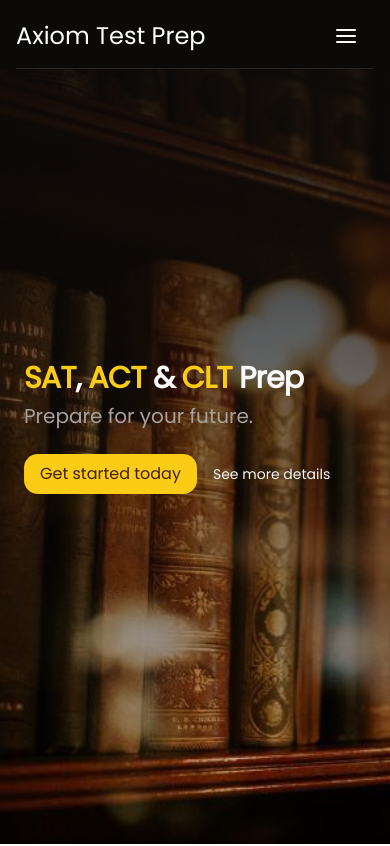
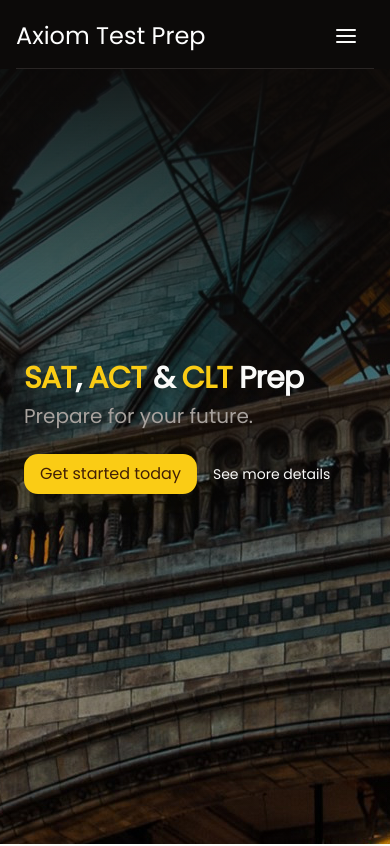
Before and after one commit to aaronzygala/tutoring_site, a Next.js app: page / in a window 390 px wide. Shown: the top 846 px of the page. Built offline with nearby package versions, Linux system fonts and the light colour scheme.

Commit message:
Fixed mobile image issue, added more images

```diff
--- a/src/app/about-us/page.tsx
+++ b/src/app/about-us/page.tsx
@@ -10,14 +10,20 @@ import {
 } from "@/components/ui/card"
 import { Icons } from "@/components/icons";
 import tempImage from "@/app/favicon.ico";
+import booksImage from "@/assets/books.jpg";
 
 
 export default function ContactUs() {
   return (
     <main className="overflow-clip">
-        <div className="min-h-screen">
-
-        <div className="flex flex-col items-left z-10 lg:px-44 pt-4">
+        <Image
+          src={booksImage}
+          alt="Bookcase Image"
+          className="absolute top-0 w-full h-full object-fill z-0"
+          priority
+          quality={100}
+        />
+        <div className="relative backdrop-blur-sm bg-gradient-to-t from-background to-transparent min-h-screen overflow-hidden z-10 flex flex-col items-left lg:px-44 pt-4">
           <div className="mt-24">
             <Card className="border-none bg-transparent shadow-none">
               <div className="flex flex-col items-left">
@@ -49,8 +55,7 @@ export default function ContactUs() {
               </div>
             </Card>
           </div>
-        </div>
-        </div>
+          </div>
     </main>
   );
 }
--- a/src/app/contact-us/page.tsx
+++ b/src/app/contact-us/page.tsx
@@ -12,13 +12,22 @@ import {Button} from "@/components/ui/button"
 import {Input} from "@/components/ui/input"
 import { Icons } from "@/components/icons";
 import { Textarea } from "@/components/ui/textarea"
+import Image from "next/image";
+import libraryImage from "@/assets/library.jpg";
 
 export default function ContactUs() {
   return (
     <main className="overflow-clip">
+        <Image
+          src={libraryImage}
+          alt="Library Image"
+          className="absolute top-0 w-full h-full object-fill z-0"
+          priority
+          quality={100}
+        />
         <div className="min-h-screen">
 
-        <div className="flex flex-col items-left z-10 lg:px-44 pt-4">
+        <div className="relative backdrop-blur-sm bg-gradient-to-t from-background to-transparent min-h-screen overflow-hidden z-10 flex flex-col items-left lg:px-44 pt-4">
           <div className="mt-24">
             <Card className="border-none bg-transparent shadow-none">
               <div className="flex flex-col items-left">
--- a/src/app/page.tsx
+++ b/src/app/page.tsx
@@ -10,6 +10,9 @@ import {
 } from "@/components/ui/card";
 import { Button } from "@/components/ui/button";
 import booksImage from "@/assets/books.jpg";
+import museumImage from "@/assets/museum.jpg";
+import libraryImage from "@/assets/library.jpg";
+
 import { IncentiveSection } from "@/components/landing-page-sections/company-incentives";
 import { HowItWorks } from "@/components/landing-page-sections/how-it-works";
 import { Testimonials } from "@/components/landing-page-sections/testimonials";
@@ -18,13 +21,13 @@ import { PricingSection } from "@/components/landing-page-sections/pricing-secti
 
 export default function Home() {
   return (
-    <main className="min-h-screen">
+    <main className="">
       <Image
-        src={booksImage}
+        src={museumImage}
         alt="Bookcase Image"
-        className="absolute top-0 w-full h-full object-cover z-0"
+        className="absolute top-0 w-full h-full object-none z-0"
         priority
-        quality={50}
+        quality={100}
       />
       <div className="relative backdrop-blur-0 bg-gradient-to-b from-background to-transparent min-h-screen overflow-hidden z-10">
         <div className="flex flex-col items-left lg:px-44 pt-4">
--- a/src/components/landing-page-sections/how-it-works.tsx
+++ b/src/components/landing-page-sections/how-it-works.tsx
@@ -23,7 +23,7 @@ export function HowItWorks() {
 
   useEffect(() => {
     const handleResize = () => {
-      setIsMobile(window.innerWidth < 640);
+      setIsMobile(window.innerWidth < 1024);
     };
 
     handleResize();
@@ -139,7 +139,7 @@ function HowItWorksCard({
 
   return (
     <div
-      className={`p-4 w-[100%] absolute transition-transform duration-700 ${
+      className={`p-4 absolute transition-transform duration-700 ${
         animate
           ? isMobile
             ? finalPositionsVertical[index - 1]
@@ -147,10 +147,11 @@ function HowItWorksCard({
           : offsets[index - 1]
       }`}
       style={{
+        width: isMobile ? '100%' : '25%',
         transitionDelay: `${delay}s`,
       }}
     >
-      <Card className="bg-card-foreground border-none shadow-2xl rounded-none h-[420px]">
+      <Card className="bg-card-foreground border-none shadow-2xl rounded-none  h-[420px]">
         <CardHeader>
           <div className={`${iconBackgrounds[index - 1]} h-20 w-20 rounded-full`}>
             <Image src={imageSrc} alt={imageAltDescription} className="p-6" />
```
Also changed, not shown: src/assets/museum.jpg (added), 1 other file (tests, documents, lock files or other folders).
